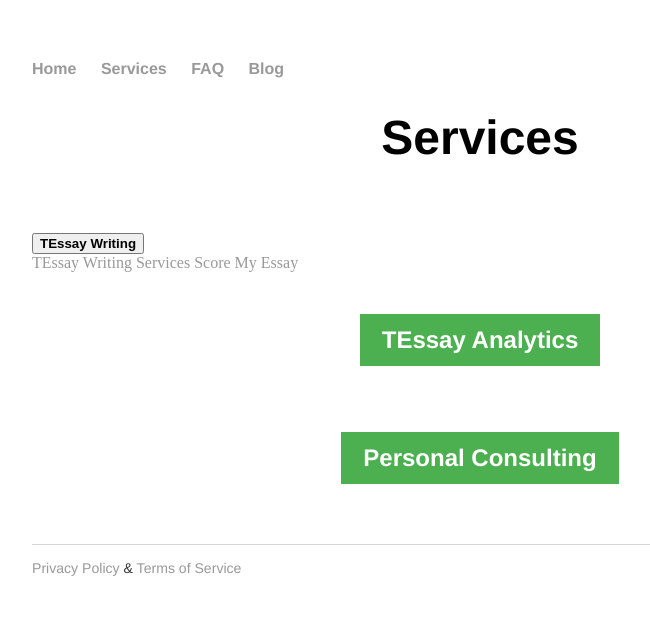
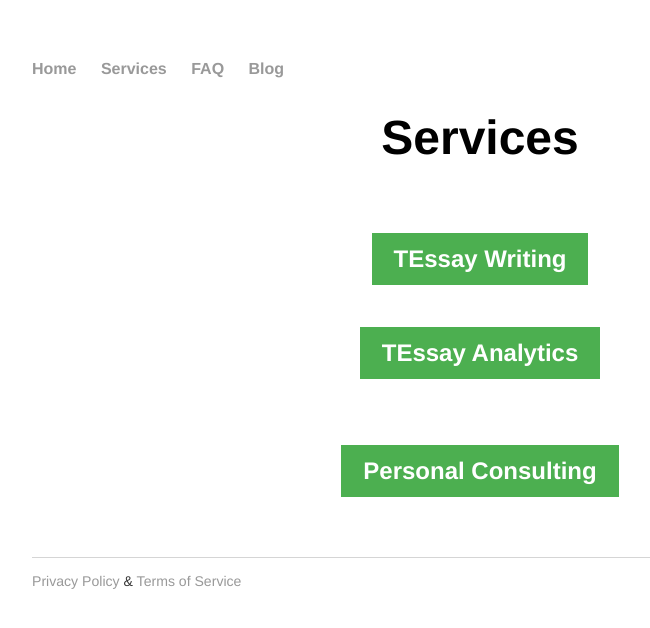
Before and after one commit to RagingTiger/PnFTech.github.io, a Jekyll site: the page built from services/index.html, in a window 1280 px wide. Shown: the top 628 px of the page, without its empty margins (160-810 px from the left). Built offline with Jekyll 4.4.1, drawn with Linux system fonts in a browser that asks for light colours.

Commit message:
added style to service page

```diff
--- a/css/main.css
+++ b/css/main.css
@@ -135,7 +135,7 @@ footer.p {
 /**
  * Posts
  */
- .post-header {
+.post-header {
   margin-bottom: $spacing-unit;
 }
 
--- a/services/index.html
+++ b/services/index.html
@@ -2,7 +2,54 @@
 layout: default
 title: PnF
 ---
+<style>
+	.dropbtn {
+    background-color: #4CAF50;
+    color: white;
+    border: 2px solid #4CAF50;
+    padding: 10px 20px;
+    text-align: center;
+    text-decoration: none;
+    display: inline-block;
+    font-size: 1.5em;
+    font-family: 'Helvetica', 'Arial', 'Sans-Serif';
+  }
 
+  .dropdown {
+    text-align: center;
+
+  }
+
+  .dropdown-content {
+    display: none;
+    margin: auto auto;
+    background-color: #f1f1f1;
+    width: 260px;
+    box-shadow: 0px 8px 16px 0px rgba(0,0,0,0.2);
+    z-index: 1;
+  }
+
+  .dropdown-content a {
+    color: black;
+    padding: 12px 16px;
+    text-decoration: none;
+    display: block;
+    font-size:1em;
+  }
+
+  .dropdown-content a:hover {
+    text-decoration: underline;
+    color: #FF1493;
+  }
+
+  .dropdown:hover .dropdown-content {
+    display: block;
+  }
+
+  .dropdown:hover .dropbtn {
+    background-color: #3e8e41;
+  }
+</style>
 <div class="blurb">
 	<h1>Services</h1>
 </div><!-- /.blurb -->
```
